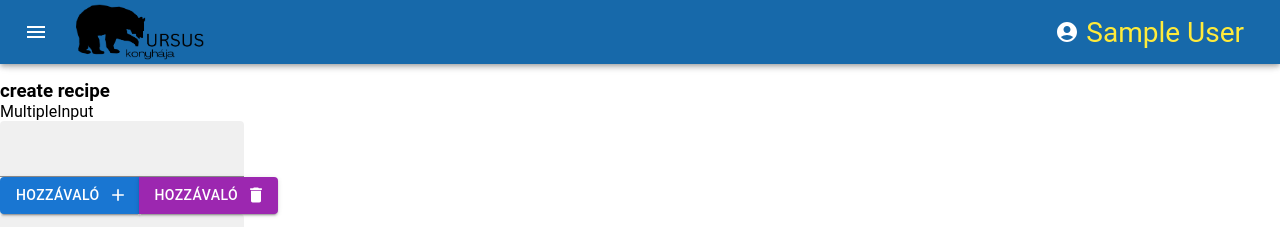
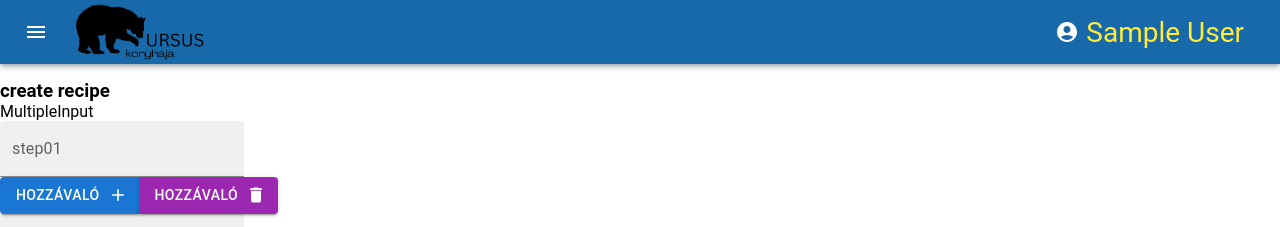
Before and after one commit to tibilodon/URSUS, a React (Create React App) app in the folder client/: page /add-recipe in a window 1280 px wide. Shown: the top 227 px of the page. Built offline with nearby package versions, Linux system fonts and the light colour scheme; no server answers; sample sign-in values are in the browser's storage.

Commit message:
still struggling

```diff
--- a/client/src/Components/Input/MultipleInput/MultipleInput.jsx
+++ b/client/src/Components/Input/MultipleInput/MultipleInput.jsx
@@ -10,19 +10,27 @@ const MultipleInput = ({
   name,
   value,
   handleChange,
+  hidden,
+  label,
 }) => {
   return (
-    <div>
+    <div
+    // hidden={hidden}
+    >
       MultipleInput
-      <InputField handleChange={handleChange} type="text" />
+      <InputField
+        // labelText={label}
+        name={name}
+        value={value}
+        handleChange={handleChange}
+        type="text"
+      />
       <ButtonGroup>
         <Button
           type="button"
           onClick={addHandler}
           endIcon={<AddIcon />}
           variant="contained"
-          name={name}
-          value={value}
         >
           Hozzávaló
         </Button>
--- a/client/src/Context/appContext.js
+++ b/client/src/Context/appContext.js
@@ -53,6 +53,7 @@ const initialState = {
   recipeTypeOptions: ["desszert", "főétel", "leves", "egyéb"],
   difficulty: "könnyű",
   difficultyOptions: ["könnyű", "közepes", "nehéz"],
+
   step_01: "",
   step_02: "",
   step_03: "",
@@ -65,6 +66,7 @@ const initialState = {
   step_010: "",
   step_011: "",
   step_012: "",
+
   ing_1: 1,
   ing_1ingredient: "",
   ing_1options: ["L", "g", "kg"],
--- a/client/src/Context/reducer.js
+++ b/client/src/Context/reducer.js
@@ -128,7 +128,18 @@ const reducer = (state, action) => {
       // recipeTypeOptions: ["desszert", "főétel", "leves", "egyéb"],
       difficulty: "könnyű",
       difficultyOptions: ["könnyű", "közepes", "nehéz"],
-      steps: { step_1: "", step_2: "", step_3: "" },
+      step_01: "",
+      step_02: "",
+      step_03: "",
+      step_04: "",
+      step_05: "",
+      step_06: "",
+      step_07: "",
+      step_08: "",
+      step_09: "",
+      step_010: "",
+      step_011: "",
+      step_012: "",
       ing_1: 1,
       ing_1ingredient: "",
       ing_1options: ["L", "g", "kg"],
--- a/client/src/Pages/Shared/AddRecipe/AddRecipe.jsx
+++ b/client/src/Pages/Shared/AddRecipe/AddRecipe.jsx
@@ -10,7 +10,7 @@ import MultipleInput from "../../../Components/Input/MultipleInput/MultipleInput
 const AddRecipe = () => {
   const navigate = useNavigate();
 
-  const {
+  let {
     clearValues,
     isEditing,
     isLoading,
@@ -55,20 +55,53 @@ const AddRecipe = () => {
     navigate("/all-recipes");
   };
 
-  const handleRecipeInput = e => {
-    handleChange({ name: e.target.name, value: e.target.value });
-  };
-
   const [step, setStep] = useState([
     {
       step: "",
     },
   ]);
 
+  // const [add, setAdd] = useState({ step_01, step_02 });
+
   const addHandler = () => {
     let newStep = { step: "" };
     setStep([...step, newStep]);
+    // setAdd([...step, newStep]);
   };
+
+  // const [stepOne, setStepOne] = useState(step_01);
+
+  const handleRecipeInput = e => {
+    // let stepData = [...step];
+    // stepData[i][e.target.name] = e.target.value;
+    handleChange({ name: e.target.name, value: e.target.value });
+    console.log(step_01);
+    // setStepOne(e.target.value);
+    // console.log(`step_01:${step_01}`);
+    // console.log(`step_01:${step_01}`);
+
+    // console.log(`STEPIONE:${stepOne}`);
+  };
+
+  const stepHandler = (i, e) => {
+    // e.preventDefault();
+    // console.log(`STEP:${step}`);
+    let stepData = [...step];
+    // stepData[i][e.target.name] = e.target.value;
+    stepData[i] = e.target.value;
+    setStep(stepData);
+    step_01 += step[0];
+
+    handleChange({ name: e.target.name, value: e.target.value });
+
+    // step_01 = stepData[0];
+    console.log(step);
+    // console.log(stepData);
+    console.log("step01", step_01);
+  };
+
+  // const stepper = [{ step_01, step_02 }];
+
   const removeHandler = i => {
     if (i > 0) {
       let stepData = [...step];
@@ -77,32 +110,80 @@ const AddRecipe = () => {
     }
   };
 
+  // const [t, setT] = useState(false);
+
+  // const setVisible = () => {
+  //   setT(!t);
+  // };
+
+  // const newAdd = () => {
+  //   if (step_01) {
+  //     setT(
+  //       <MultipleInput
+  //         addHandler={addHandler}
+  //         // removeHandler={() => removeHandler(index)}
+  //         value={step_02}
+  //         name="step_02"
+  //         handleChange={handleRecipeInput}
+  //         type="text"
+  //       />
+  //     );
+  //   }
+  //   return;
+  // };
+
   return (
     <>
       <div>
         <form>
           <h3>{isEditing ? "edit recipe" : "create recipe"}</h3>
           {showAlert && <Alert />}
-          {step.map((steps, index) => {
+          {step.map((steps, i) => {
             return (
-              <div key={index}>
+              <div key={i}>
                 <MultipleInput
                   addHandler={addHandler}
-                  removeHandler={() => removeHandler(index)}
-                  value={steps}
-                  name={steps}
-                  handleChange={handleRecipeInput}
+                  removeHandler={() => removeHandler(i)}
+                  value={step.steps}
+                  // name={steps.step}
+                  // label={steps.step}
+                  name={`step0${i + 1}`.toString()}
+                  handleChange={e => stepHandler(i, e)}
                   type="text"
                 />
               </div>
             );
           })}
+          {/* <MultipleInput
+            addHandler={setVisible}
+            // removeHandler={() => removeHandler(i)}
+            value={step_01}
+            name="step_01"
+            handleChange={handleRecipeInput}
+            type="text"
+            hidden={t}
+          />{" "}
+          <MultipleInput
+            // addHandler={() => newAdd()}
+            // removeHandler={() => removeHandler(i)}
+            value={step_02}
+            name="step_02"
+            handleChange={handleRecipeInput}
+            type="text"
+          /> */}
+          {/* {t} */}
           <InputField
             type="text"
             name="title"
             value={title}
             handleChange={handleRecipeInput}
-          />
+          />{" "}
+          {/* <InputField
+            type="text"
+            name="step_01"
+            value={step_01}
+            handleChange={handleRecipeInput}
+          /> */}
           <InputFieldSelect
             labelText="recipeType"
             name="recipeType"
```
